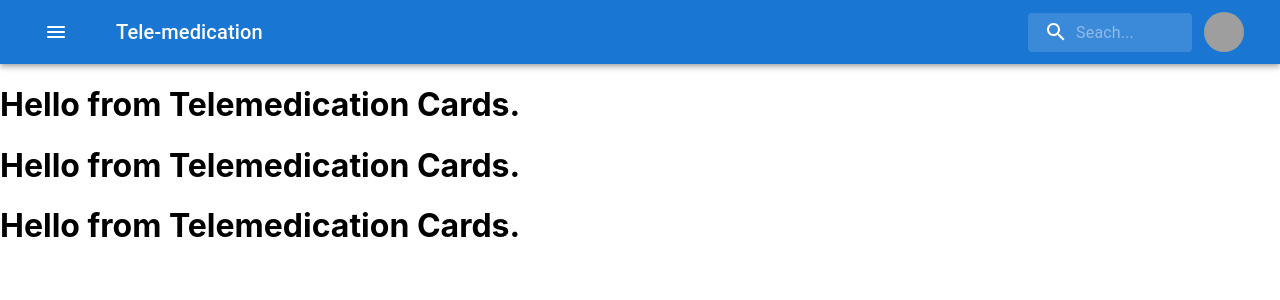
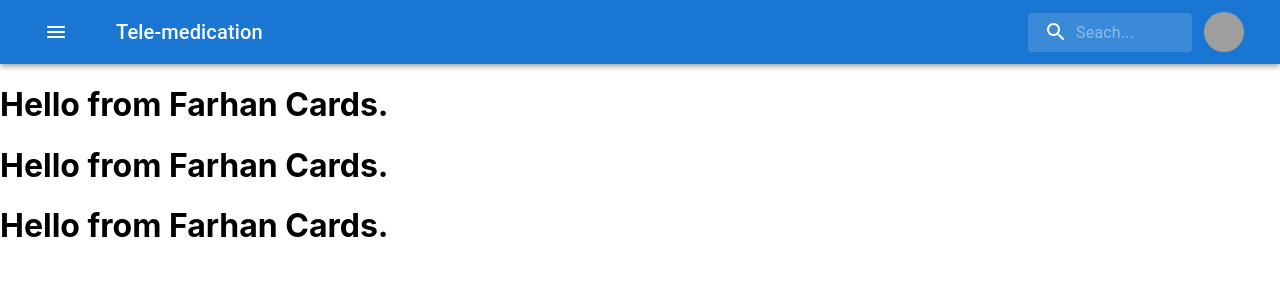
Before and after one commit to iamausafhussain/telemedication, a React (Create React App) app: page / in a window 1280 px wide. Shown: the top 300 px of the page. Built offline with nearby package versions, Linux system fonts and the light colour scheme; grey boxes are pictures that could not be loaded; a web font is replaced by a local one.

Commit message:
farhan cards added

```diff
--- a/src/component/Widgets/SingleCards.js
+++ b/src/component/Widgets/SingleCards.js
@@ -3,7 +3,7 @@ import React from 'react'
 function SingleCards() {
   return (
     <div className='singleCards'>
-      <h1>Hello from Telemedication Cards.</h1>
+      <h1>Hello from Farhan Cards.</h1>
     </div>
   )
 }
```
